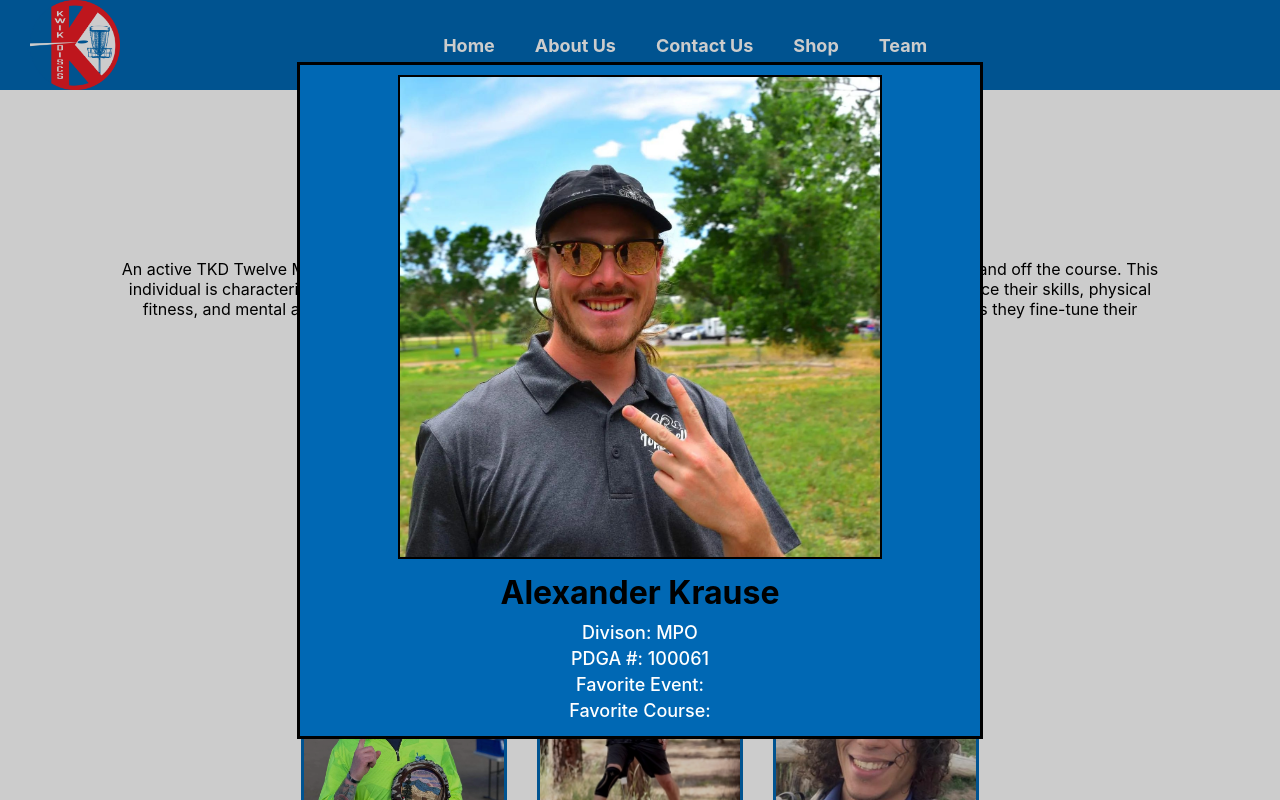
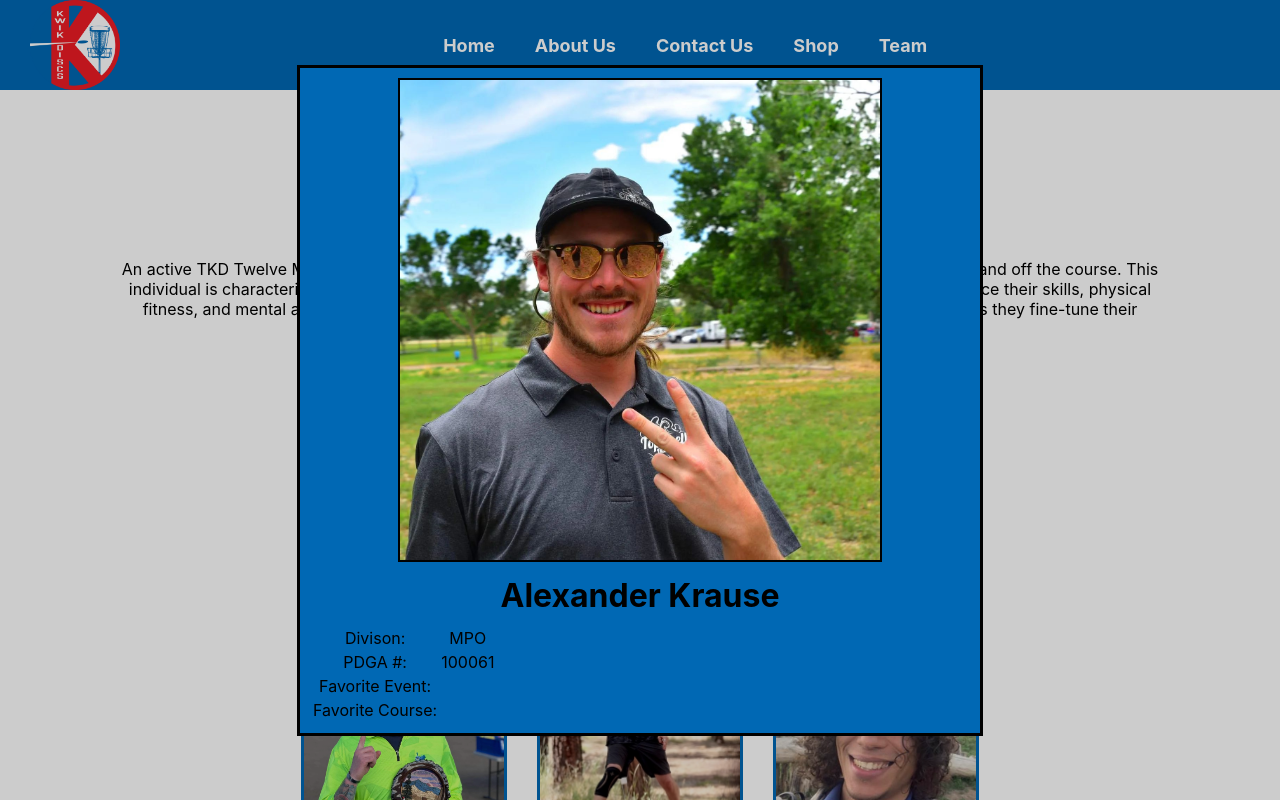
Before and after one commit to millerado/tkd-roster, a React (Create React App) app: page / in a window 1280 px wide. Both pictures are taken after a click on the element "Alexander Krause". Shown: the top 800 px of the page. Built offline with nearby package versions, Linux system fonts and the light colour scheme.

Commit message:
put player info into a table

```diff
--- a/src/components/PlayerPopup.js
+++ b/src/components/PlayerPopup.js
@@ -16,10 +16,24 @@
           className='player-picture-popup'
         />
         <h1>{player.name}</h1>
-        <p>Divison: {player.divison}</p>
-        <p>PDGA #: {player.pdga}</p>
-        <p>Favorite Event: {player.favEvent}</p>
-        <p>Favorite Course: {player.favCourse}</p>
+        <table className='table'>
+          <tr className='row'>
+            <td className='column-left'>Divison:</td>
+            <td className='column-right'>{player.divison}</td>
+          </tr>
+          <tr>
+            <td className='column-left'>PDGA #:</td>
+            <td className='column-right'>{player.pdga}</td>
+          </tr>
+          <tr>
+            <td className='column-left'>Favorite Event:</td>
+            <td className='column-right'>{player.favEvent}</td>
+          </tr>
+          <tr>
+            <td className='column-left'>Favorite Course:</td>
+            <td className='column-right'>{player.favCourse}</td>
+          </tr>
+        </table>
       </div>
     </div>
   ) : (
```
